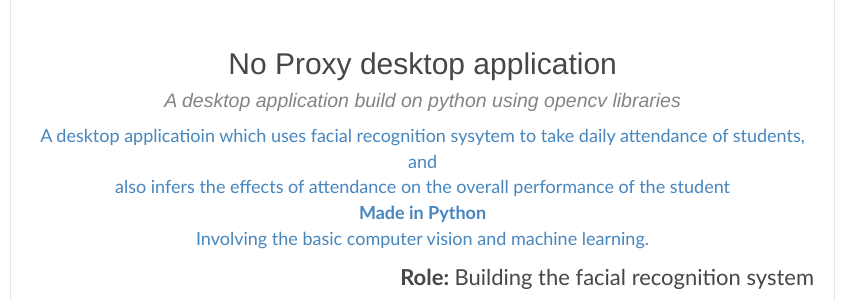
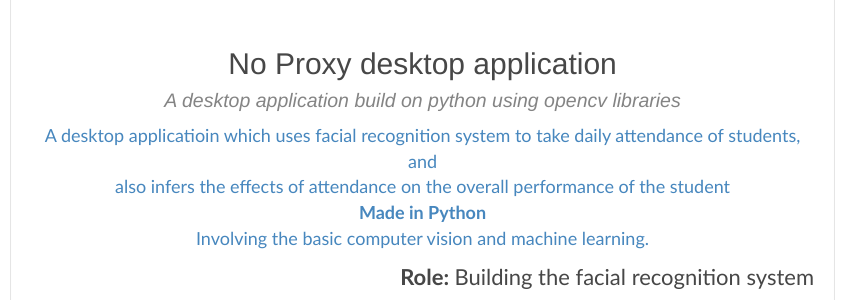
Before and after one commit to MrinalShekher/MrinalShekher.github.io, a plain HTML site: page index.html in a window 1280 px wide. Shown: the part 2180-2480 px from the top of the page, 360-1203 px from the left. Drawn offline with nearby package versions, Linux system fonts and the light colour scheme.

Commit message:
Update index.html

```diff
--- a/index.html
+++ b/index.html
@@ -191,7 +191,7 @@
 
                             <br><br><br>
                         <h2 align="middle">No Proxy desktop application<br><small><i>A desktop application build on python using opencv libraries</i></small></h2>
-                        <p class="text-primary" style="font-family: 'Calibri'; font-size: 18px" align="middle">A desktop applicatioin which uses facial recognition sysytem to take daily attendance of students,<br>and<br>also infers the effects of attendance on the overall performance of the student<br><b>Made in Python</b><br>
+                        <p class="text-primary" style="font-family: 'Calibri'; font-size: 18px" align="middle">A desktop applicatioin which uses facial recognition system to take daily attendance of students,<br>and<br>also infers the effects of attendance on the overall performance of the student<br><b>Made in Python</b><br>
                             Involving the basic computer vision and machine learning.</p>
                             <p class="text-dark" style="font-family: 'Calibri'; font-size: 22px" align="right"><b>Role: </b>Building the facial recognition system</p>
 
```
